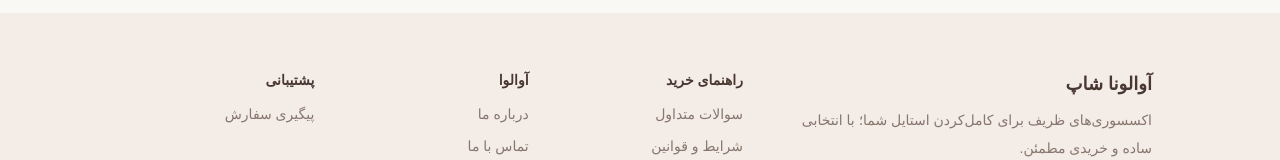
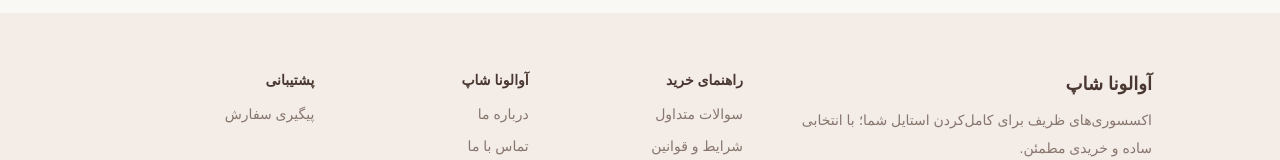
Before and after one commit to MahdiEbrp/avaluashop, a Next.js app: page / in a window 1280 px wide. Shown: the part 766-926 px from the top of the page. Built offline with nearby package versions, Linux system fonts and the light colour scheme; no server answers; the database is empty; a web font is replaced by a local one.

Commit message:
fix(footer): update visible brand name

```diff
--- a/src/components/native/Footer.tsx
+++ b/src/components/native/Footer.tsx
@@ -13,7 +13,7 @@ const groups = [
       ],
    },
    {
-      title: 'آوالوا',
+      title: 'آوالونا شاپ',
       links: [
          { title: 'درباره ما', href: '/about' },
          { title: 'تماس با ما', href: '/contact' },
@@ -58,7 +58,7 @@ export default function Footer() {
          </div>
          <Separator />
          <div className="flex justify-center py-5 text-muted-foreground">
-            <a href={config.links.instagram} target="_blank" rel="noreferrer" aria-label="اینستاگرام آوالوا">
+            <a href={config.links.instagram} target="_blank" rel="noreferrer" aria-label="اینستاگرام آوالونا شاپ">
                <InstagramLogoIcon className="h-5 w-5 transition-colors hover:text-primary" />
             </a>
          </div>
```
